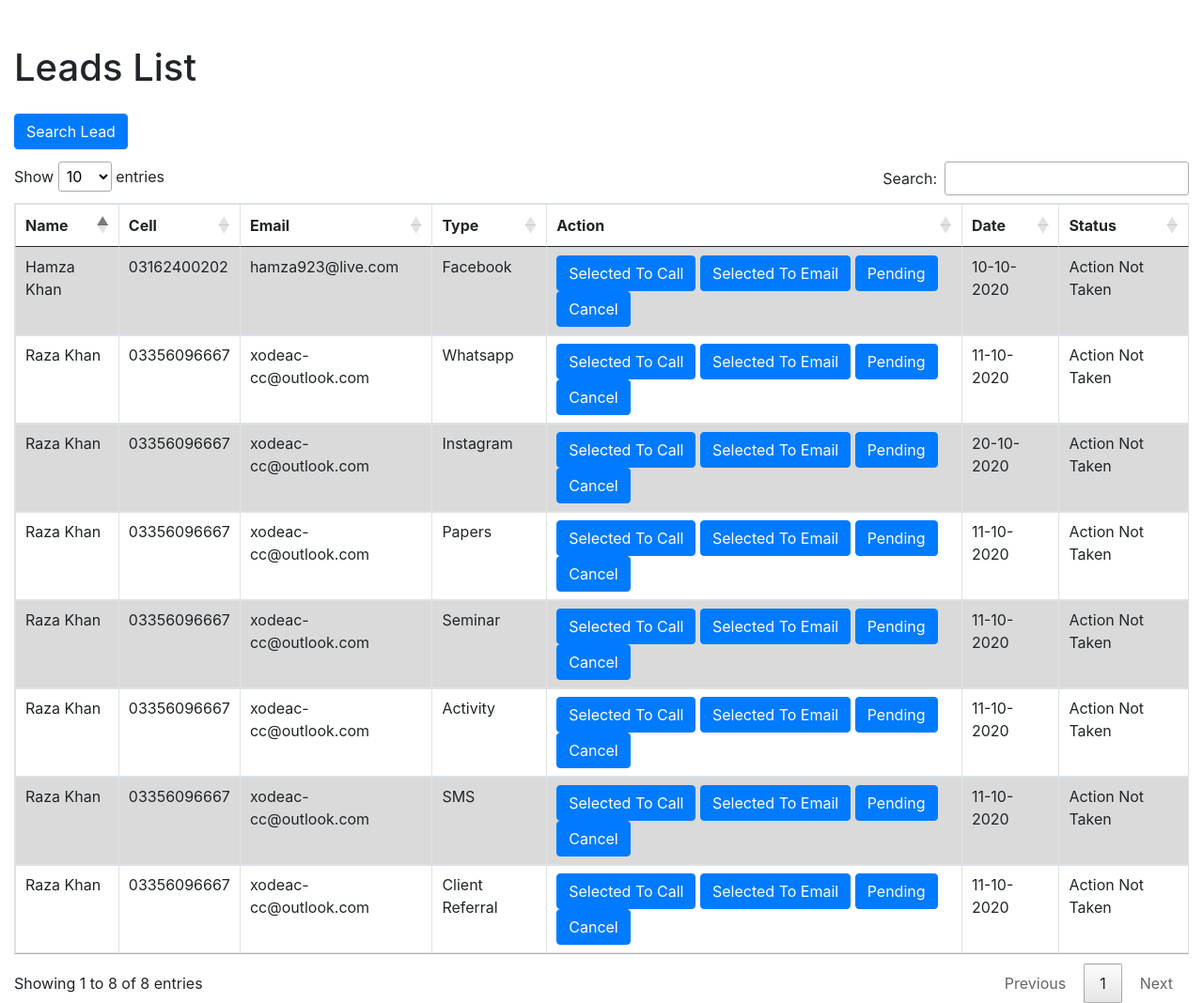
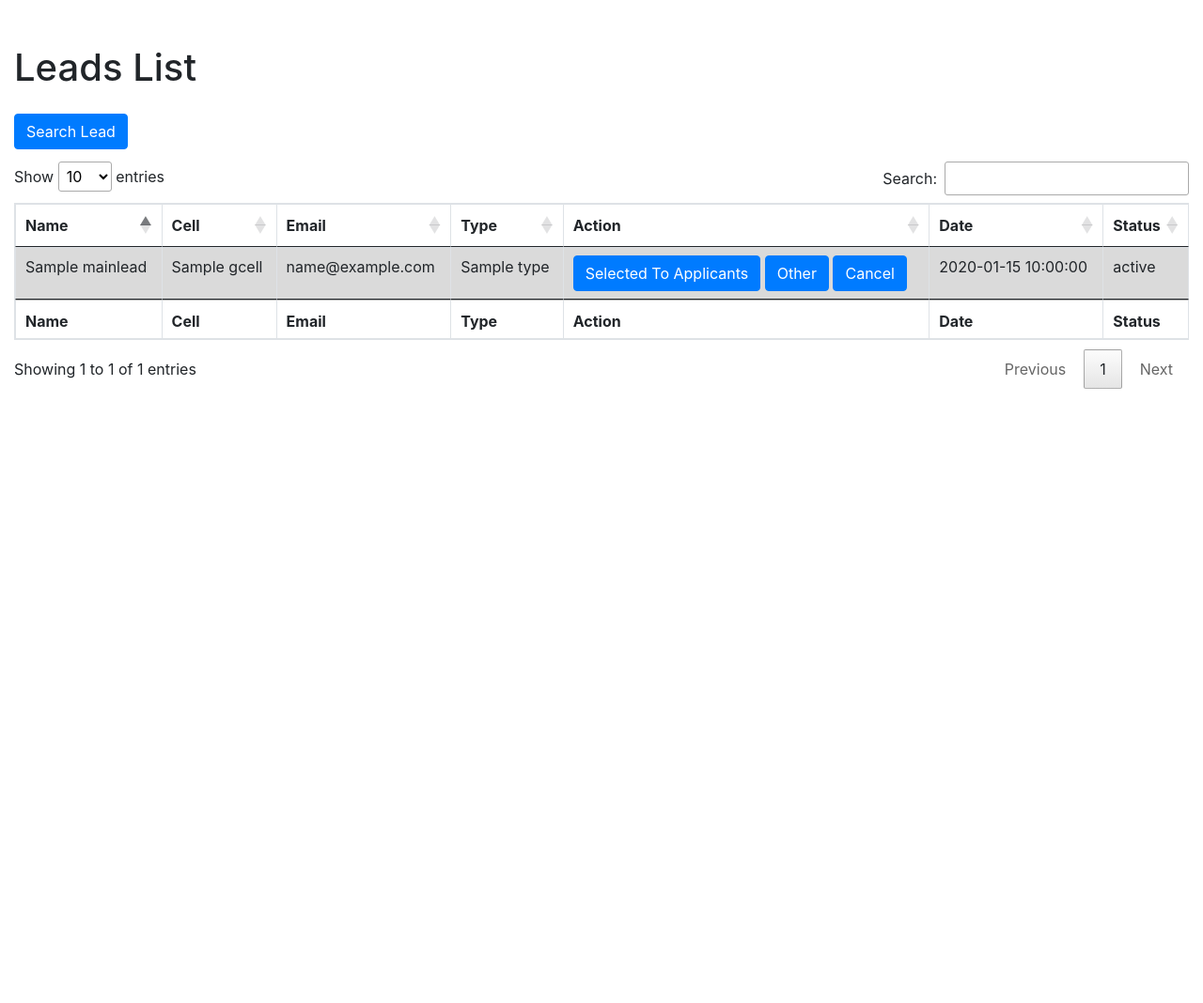
Before and after one commit to hkbossdeveloper/GlobalCRM, a Flask app: page /Master/Dashboard/Leads/List/ in a window 1280 px wide. Shown: the part 56-1124 px from the top of the page at 94% size. After the commit the page ends 470 px from the top, so only its background shows below. Run offline with Flask 2, Linux system fonts and the light colour scheme; a database or web service that is not in the repository returns one stand-in record (values such as "Sample title"); some libraries are stand-ins or nearby versions.

```diff
--- a/Application/__init__.py
+++ b/Application/__init__.py
@@ -1,8 +1,8 @@
 from flask import Flask
 app = Flask(__name__)
 app.config.from_object('config.DevelopmentConfig')
-#from pymongo import MongoClient
-# client = MongoClient("mongodb+srv://GCU:03162400202@cluster0-rczww.gcp.mongodb.net/admin?authSource=admin&replicaSet=Cluster0-shard-0&readPreference=primary&appname=MongoDB%20Compass&ssl=true")
-# db = client.GlobalCRM
+from pymongo import MongoClient
+client = MongoClient("mongodb+srv://GCU:03162400202@cluster0-rczww.gcp.mongodb.net/admin?authSource=admin&replicaSet=Cluster0-shard-0&readPreference=primary&appname=MongoDB%20Compass&ssl=true")
+db = client.GlobalCRM
 
 from Application.views.Master import  dashboard , employee , leads
--- a/Application/templates/Master/leads_list.html
+++ b/Application/templates/Master/leads_list.html
@@ -20,117 +20,36 @@
             </tr>
         </thead>
         <tbody>
+            {% for X in pageContent.Lists %}
+
+
             <tr>
-                <td>Hamza Khan</td>
-                <td>03162400202</td>
-                <td>hamza923@live.com</td>
-                <td>Facebook</td>
+                <td>{{ X.GNAME }}</td>
+                <td>{{ X.GCELL }}</td>
+                <td>{{ X.GEMAIL }}</td>
+                <td>{{ X.TYPE }}</td>
                 <td>
-                    <a href="" class="btn btn-primary">Selected To Call</a>
-                    <a href="" class="btn btn-primary">Selected To Email</a>
-                    <a href="" class="btn btn-primary">Pending</a>
+                    <a href="" class="btn btn-primary">Selected To Applicants</a>
+                    <a href="" class="btn btn-primary">Other</a>
                     <a href="" class="btn btn-primary">Cancel</a>
                 </td>
-                <td>10-10-2020</td>
-                <td>Action Not Taken</td>
+                <td>{{ X.Created }}</td>
+                <td>{{ X.STATUS }}</td>
             </tr>
+
+
+            {% endfor %}
+
+        </tbody>
+        <tfoot>
             <tr>
-                <td>Raza Khan</td>
-                <td>03356096667</td>
-                <td>xodeac-cc@outlook.com</td>
-                <td>Whatsapp</td>
-                <td>
-                    <a href="" class="btn btn-primary">Selected To Call</a>
-                    <a href="" class="btn btn-primary">Selected To Email</a>
-                    <a href="" class="btn btn-primary">Pending</a>
-                    <a href="" class="btn btn-primary">Cancel</a>
-                </td>
-                <td>11-10-2020</td>
-                <td>Action Not Taken</td>
-            </tr>
-            <tr>
-                <td>Raza Khan</td>
-                <td>03356096667</td>
-                <td>xodeac-cc@outlook.com</td>
-                <td>Instagram</td>
-                <td>
-                    <a href="" class="btn btn-primary">Selected To Call</a>
-                    <a href="" class="btn btn-primary">Selected To Email</a>
-                    <a href="" class="btn btn-primary">Pending</a>
-                    <a href="" class="btn btn-primary">Cancel</a>
-                </td>
-                <td>20-10-2020</td>
-                <td>Action Not Taken</td>
-            </tr>
-            <tr>
-                <td>Raza Khan</td>
-                <td>03356096667</td>
-                <td>xodeac-cc@outlook.com</td>
-                <td>Papers</td>
-                <td>
-                    <a href="" class="btn btn-primary">Selected To Call</a>
-                    <a href="" class="btn btn-primary">Selected To Email</a>
-                    <a href="" class="btn btn-primary">Pending</a>
-                    <a href="" class="btn btn-primary">Cancel</a>
-                </td>
-                <td>11-10-2020</td>
-                <td>Action Not Taken</td>
-            </tr>
-            <tr>
-                <td>Raza Khan</td>
-                <td>03356096667</td>
-                <td>xodeac-cc@outlook.com</td>
-                <td>Seminar</td>
-                <td>
-                    <a href="" class="btn btn-primary">Selected To Call</a>
-                    <a href="" class="btn btn-primary">Selected To Email</a>
-                    <a href="" class="btn btn-primary">Pending</a>
-                    <a href="" class="btn btn-primary">Cancel</a>
-                </td>
-                <td>11-10-2020</td>
-                <td>Action Not Taken</td>
-            </tr>
-            <tr>
-                <td>Raza Khan</td>
-                <td>03356096667</td>
-                <td>xodeac-cc@outlook.com</td>
-                <td>Activity</td>
-                <td>
-                    <a href="" class="btn btn-primary">Selected To Call</a>
-                    <a href="" class="btn btn-primary">Selected To Email</a>
-                    <a href="" class="btn btn-primary">Pending</a>
-                    <a href="" class="btn btn-primary">Cancel</a>
-                </td>
-                <td>11-10-2020</td>
-                <td>Action Not Taken</td>
-            </tr>
-            <tr>
-                <td>Raza Khan</td>
-                <td>03356096667</td>
-                <td>xodeac-cc@outlook.com</td>
-                <td>SMS</td>
-                <td>
-                    <a href="" class="btn btn-primary">Selected To Call</a>
-                    <a href="" class="btn btn-primary">Selected To Email</a>
-                    <a href="" class="btn btn-primary">Pending</a>
-                    <a href="" class="btn btn-primary">Cancel</a>
-                </td>
-                <td>11-10-2020</td>
-                <td>Action Not Taken</td>
-            </tr>
-            <tr>
-                <td>Raza Khan</td>
-                <td>03356096667</td>
-                <td>xodeac-cc@outlook.com</td>
-                <td>Client Referral</td>
-                <td>
-                    <a href="" class="btn btn-primary">Selected To Call</a>
-                    <a href="" class="btn btn-primary">Selected To Email</a>
-                    <a href="" class="btn btn-primary">Pending</a>
-                    <a href="" class="btn btn-primary">Cancel</a>
-                </td>
-                <td>11-10-2020</td>
-                <td>Action Not Taken</td>
+                <th>Name</th>
+                <th>Cell</th>
+                <th>Email</th>
+                <th>Type</th>
+                <th>Action</th>
+                <th>Date</th>
+                <th>Status</th>
             </tr>
         </tfoot>
     </table>
--- a/Application/views/Master/leads.py
+++ b/Application/views/Master/leads.py
@@ -1,7 +1,8 @@
-from Application import app
+from Application import app , db
 from flask import render_template , url_for , request ,jsonify, session , flash ,make_response,redirect
-import datetime , pdfkit , os
-
+import datetime , pdfkit , os , random
+from datetime import date
+x = datetime.datetime.now()
 
 @app.route('/Master/Dashboard/Leads/Create/')
 def leads_create():
@@ -17,4 +18,39 @@ def leads_list():
     pageContent = {
         "title": "GGC - LEADS LIST"
     }
+    Main_lead_list = db.MainLead.find()
+    pageContent['Lists'] = Main_lead_list
     return render_template('Master/leads_list.html', pageContent=pageContent)
+
+@app.route('/Master/Dashboard/Leads/Create/POST/' , methods=["POST"])
+def lead_post():
+    if request.method == 'POST':
+        Type = request.form['type']
+        GNAME = request.form['gname']
+        GEMAIL = request.form['gemail']
+        GCELL = request.form['gcell']
+        create_random_id = random.randrange(888888, 9999999,575)
+        Token_id = "LD-"+str(create_random_id)+"-"+Type
+        ToDay = str(x.day)+'-'+str(x.month)+'-'+str(x.year)
+        Add_To_DB = {
+            "ID" : Token_id,
+            "TYPE" : Type,
+            "GNAME" : GNAME,
+            "GEMAIL": GEMAIL,
+            "GCELL" : GCELL,
+            "STATUS" : "ACTION NOT TAKEN",
+            "Created" : ToDay,
+            "CreatedBy" : "Master",
+            "Month" : str(x.month),
+            "Year" : str(x.year),
+            "Day" : str(x.day)
+        }
+        try:
+            db.MainLead.insert_one(
+                Add_To_DB
+            )
+            flash("New Lead Created !",'success')
+            return redirect('/Master/Dashboard/Leads/List/')
+        except NameError:
+            flash( NameError ,'error')
+            return redirect('/Master/Dashboard/Leads/Create/')
```
Also changed, not shown: Application/templates/Master/create_leads.html (+5 -5 lines).
